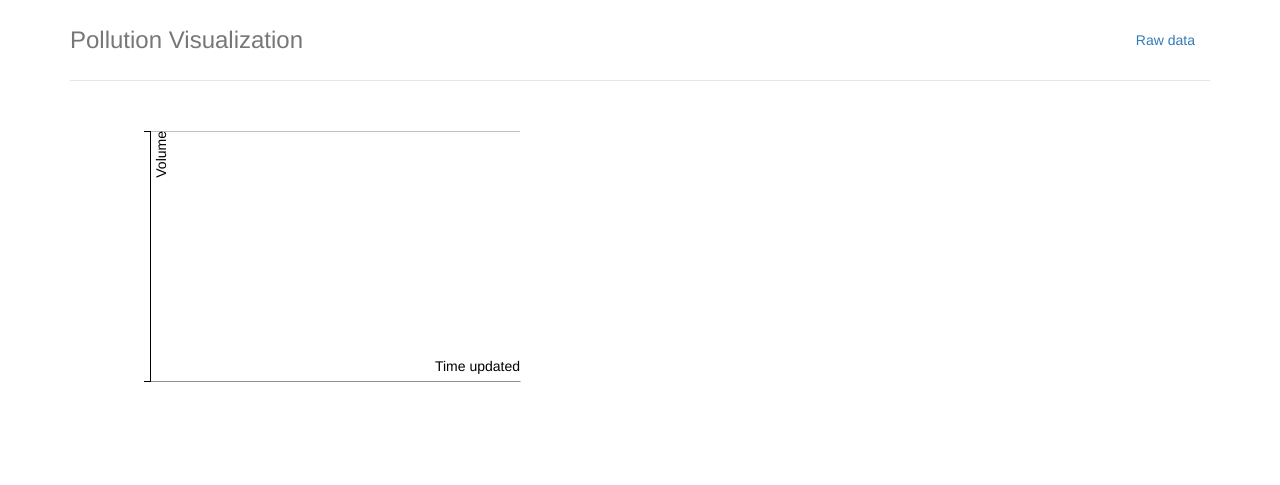
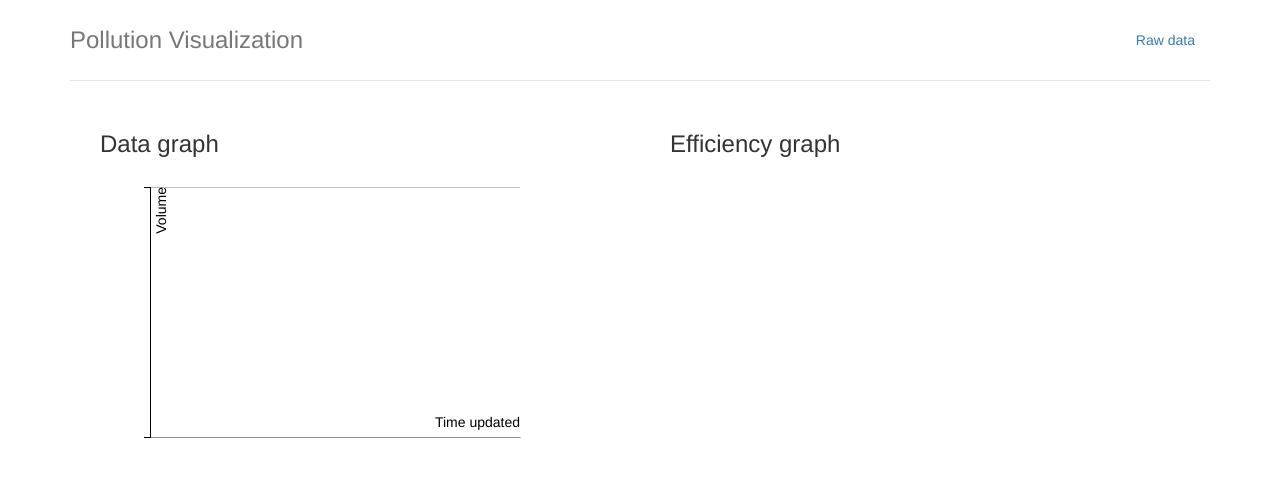
Before and after one commit to yobitech/pollution-viz, a plain HTML site: page index.html in a window 1280 px wide. Drawn offline with nearby package versions, Linux system fonts and the light colour scheme; no server answers.

Commit message:
add titles

```diff
--- a/index.html
+++ b/index.html
@@ -47,9 +47,11 @@
 
       <div class="container">
         <div class='col-md-6'>
+          <h3>Data graph</h3>
           <div id='graph'></div>
         </div>
         <div class='col-md-6'>
+          <h3>Efficiency graph</h3>
           <div id='graph-diff'></div>
         </div>
 
```
